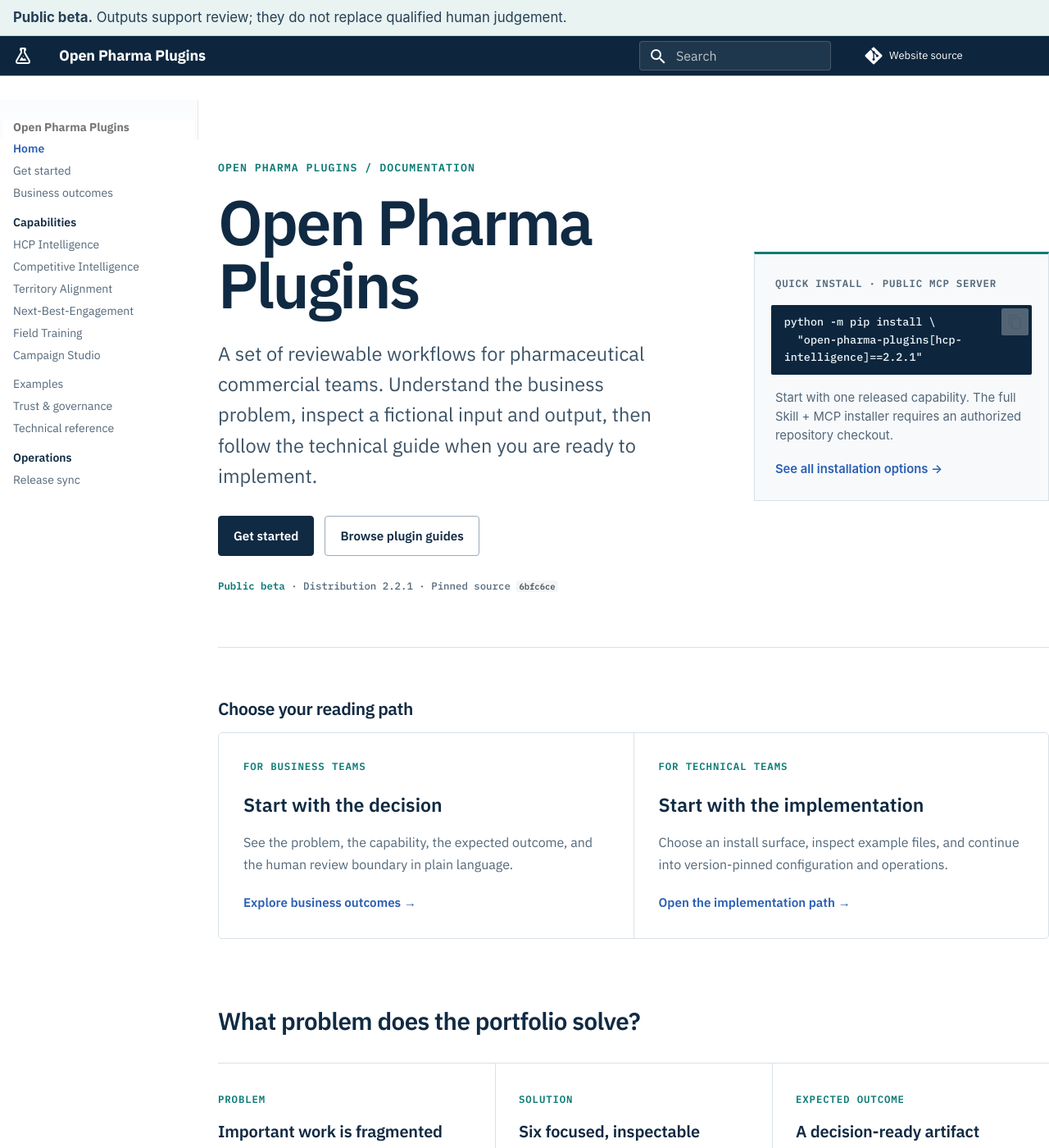
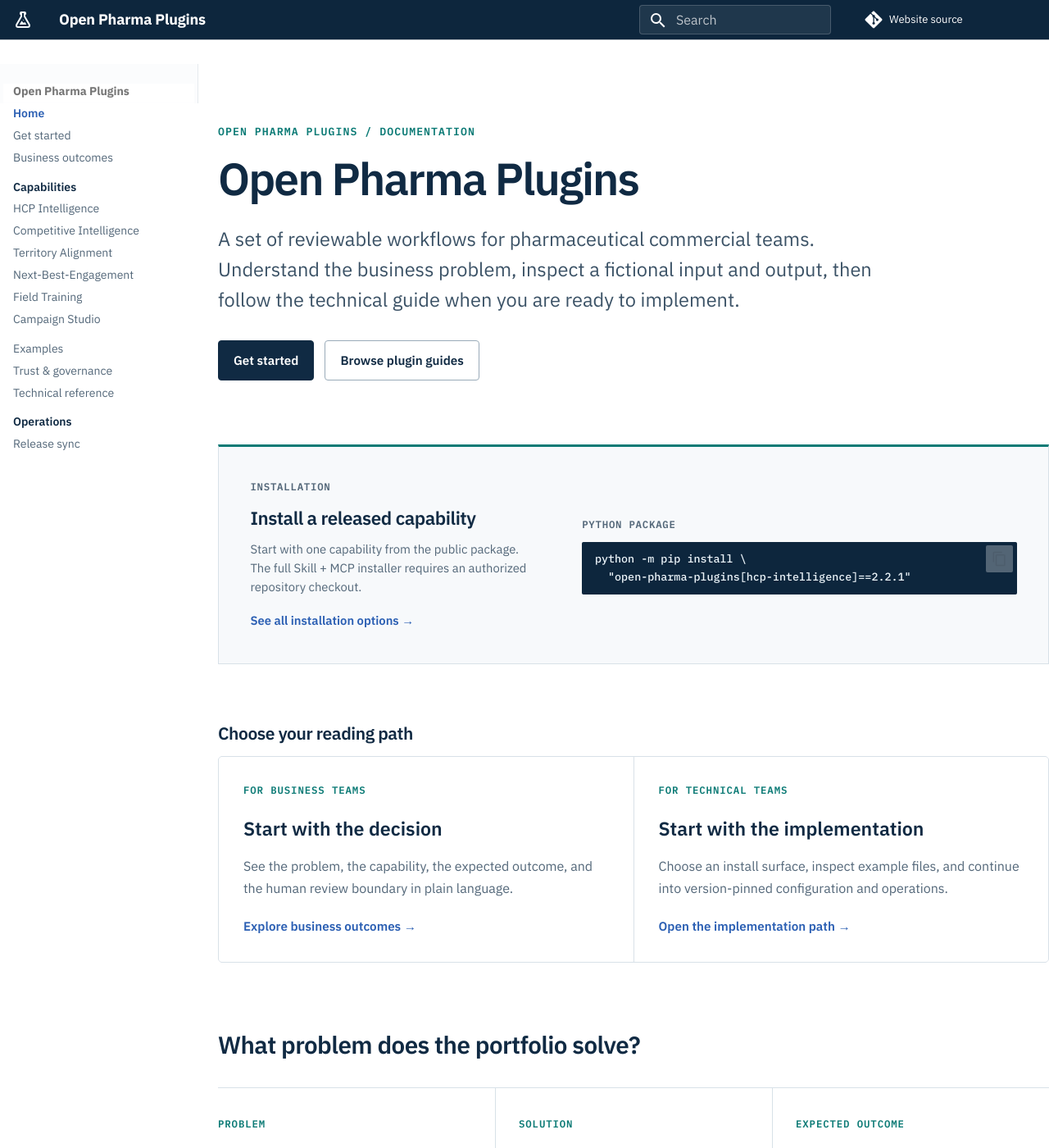
Before and after one commit to PharmaGenAI/pharmagenai.github.io, an MkDocs documentation site: the page built from docs/index.md, in a window 1280 px wide and 1400 px high. Shown: the whole window at 82% size. Built offline with MkDocs 1.6.1 and Material for MkDocs 9.7.7, drawn with Linux system fonts in a browser that asks for light colours; some of the changed text lies outside the part shown.

Commit message:
docs: focus homepage on plugin value

```diff
--- a/docs/assets/stylesheets/extra.css
+++ b/docs/assets/stylesheets/extra.css
@@ -81,13 +81,14 @@
 
 .md-typeset code,
 .dossier-kicker,
-.quick-install__label,
-.release-line,
+.quick-install__eyebrow,
+.quick-install__command > p,
 .outcome-id,
 .preview-label,
 .evidence-ribbon__step,
 .version-tag,
 .problem-solution-map span,
+.architecture-overview__eyebrow,
 .docs-index > section > p,
 .reader-path > span {
   font-family: var(--opp-data);
@@ -143,18 +144,6 @@
   background: rgba(255, 255, 255, 0.08);
 }
 
-.md-banner {
-  border-bottom: 1px solid #b8d9d6;
-  background: #e8f3f2;
-  color: var(--opp-ink);
-  font-size: 0.72rem;
-}
-
-.md-banner__inner {
-  margin-top: 0.35rem;
-  margin-bottom: 0.35rem;
-}
-
 .md-main {
   background: var(--opp-paper);
 }
@@ -199,6 +188,7 @@
 .md-header__button:focus-visible,
 .md-nav__link:focus-visible,
 .opp-button:focus-visible,
+.architecture-diagram__link:focus-visible,
 .reader-path:focus-visible {
   outline: 3px solid var(--opp-focus-light);
   outline-offset: 2px;
@@ -207,13 +197,8 @@
 }
 
 .opp-hero {
-  display: grid;
-  grid-template-columns: minmax(0, 1.35fr) minmax(18rem, 0.65fr);
-  gap: clamp(2.5rem, 7vw, 6rem);
-  align-items: center;
-  margin: 0 0 3rem;
-  padding: clamp(2rem, 4vw, 3.5rem) 0 clamp(2.5rem, 5vw, 4rem);
-  border-bottom: 1px solid var(--opp-line);
+  margin: 0 0 2rem;
+  padding: clamp(2rem, 4vw, 3.5rem) 0 clamp(1.5rem, 3vw, 2.5rem);
 }
 
 .opp-hero__copy {
@@ -232,9 +217,9 @@
 .opp-hero h1 {
   max-width: none;
   margin: 0;
-  font-size: clamp(2.65rem, 6vw, 4.25rem);
+  font-size: clamp(2.35rem, 4.3vw, 3.45rem);
   font-weight: 600;
-  line-height: 1;
+  line-height: 1.04;
 }
 
 .opp-hero__lede {
@@ -280,30 +265,27 @@
   color: var(--opp-paper) !important;
 }
 
-.release-line {
-  margin: 1.3rem 0 0;
-  color: var(--opp-muted);
-  font-size: 0.62rem;
-  overflow-wrap: anywhere;
-}
-
-.release-line strong {
-  color: var(--opp-teal);
-  font-weight: 600;
-}
-
 .quick-install {
+  display: grid;
+  grid-template-columns: minmax(14rem, 0.8fr) minmax(0, 1.2fr);
+  gap: clamp(1.5rem, 4vw, 3rem);
+  align-items: center;
   min-width: 0;
-  max-width: 100%;
-  overflow: hidden;
-  padding: 1.25rem;
+  margin: 0 0 3.5rem;
+  padding: clamp(1.25rem, 3vw, 2rem);
   border: 1px solid var(--opp-line);
   border-top: 3px solid var(--opp-teal);
   background: var(--opp-soft);
 }
 
-.quick-install__label {
-  margin: 0 0 0.8rem;
+.quick-install__intro,
+.quick-install__command {
+  min-width: 0;
+}
+
+.quick-install__eyebrow,
+.quick-install__command > p {
+  margin: 0 0 0.55rem;
   color: var(--opp-muted);
   font-size: 0.62rem;
   font-weight: 600;
@@ -311,30 +293,92 @@
   text-transform: uppercase;
 }
 
+.quick-install h2 {
+  margin: 0 0 0.6rem;
+  font-size: 1.12rem;
+}
+
 .quick-install pre {
-  margin: 0 -0.25rem 0.85rem;
+  max-width: 100%;
+  margin: 0;
+  overflow-x: clip;
   border-radius: 0.2rem;
   background: #0d263d;
 }
 
 .quick-install pre > code {
+  display: block;
+  max-width: 100%;
   background: #0d263d;
   color: #eef6fb;
   font-size: 0.67rem;
   overflow-wrap: anywhere;
   white-space: pre-wrap;
+  word-break: break-word;
 }
 
-.quick-install p:not(.quick-install__label) {
+.quick-install__intro > p:not(.quick-install__eyebrow) {
   margin: 0 0 0.7rem;
   color: var(--opp-muted);
   font-size: 0.74rem;
   line-height: 1.55;
 }
 
-.quick-install > a {
+.quick-install__intro > a {
   font-size: 0.74rem;
   font-weight: 600;
+}
+
+.architecture-overview {
+  margin: 0 0 4rem;
+  padding: clamp(1.5rem, 3vw, 2.25rem) 0 0;
+  border-top: 1px solid var(--opp-line);
+}
+
+.architecture-overview__header {
+  max-width: 46rem;
+  margin-bottom: 1.4rem;
+}
+
+.architecture-overview__eyebrow {
+  margin: 0 0 0.45rem;
+  color: var(--opp-teal);
+  font-size: 0.62rem;
+  font-weight: 600;
+  letter-spacing: 0.07em;
+  text-transform: uppercase;
+}
+
+.architecture-overview h2 {
+  margin: 0 0 0.55rem;
+}
+
+.architecture-overview__header > p:last-child {
+  margin: 0;
+  color: var(--opp-muted);
+}
+
+.architecture-diagram {
+  margin: 0;
+}
+
+.architecture-diagram__link {
+  display: block;
+  overflow: hidden;
+  border: 1px solid var(--opp-line);
+  background: var(--opp-paper);
+}
+
+.architecture-diagram img {
+  display: block;
+  width: 100%;
+  height: auto;
+}
+
+.architecture-diagram figcaption {
+  margin-top: 0.65rem;
+  color: var(--opp-muted);
+  font-size: 0.7rem;
 }
 
 .reader-paths {
@@ -823,13 +867,9 @@
 }
 
 @media screen and (max-width: 59.984375em) {
-  .opp-hero {
+  .quick-install {
     grid-template-columns: 1fr;
-    gap: 2rem;
-  }
-
-  .quick-install {
-    max-width: 32rem;
+    gap: 1.25rem;
   }
 
   .problem-solution-map,
@@ -882,7 +922,7 @@
   }
 
   .opp-hero h1 {
-    font-size: clamp(2.35rem, 12vw, 3rem);
+    font-size: clamp(2.15rem, 10vw, 2.75rem);
   }
 
   .reader-paths__grid,
@@ -890,6 +930,10 @@
   .capability-header,
   .capability-workflow {
     grid-template-columns: 1fr;
+  }
+
+  .architecture-overview {
+    margin-bottom: 3rem;
   }
 
   .reader-path {
--- a/docs/index.md
+++ b/docs/index.md
@@ -14,15 +14,21 @@
       <a class="opp-button opp-button--primary" href="get-started/">Get started</a>
       <a class="opp-button" href="#plugin-guides">Browse plugin guides</a>
     </div>
-    <p class="release-line"><strong>Public beta</strong> · Distribution 2.2.1 · Pinned source <code>6bfc6ce</code></p>
   </div>
-  <aside class="quick-install" aria-labelledby="quick-install-title">
-    <p class="quick-install__label" id="quick-install-title">Quick install · public MCP server</p>
+</section>
+
+<section class="quick-install" aria-labelledby="quick-install-title">
+  <div class="quick-install__intro">
+    <p class="quick-install__eyebrow">Installation</p>
+    <h2 id="quick-install-title">Install a released capability</h2>
+    <p>Start with one capability from the public package. The full Skill + MCP installer requires an authorized repository checkout.</p>
+    <a href="get-started/#pick-the-install-surface">See all installation options →</a>
+  </div>
+  <div class="quick-install__command">
+    <p>Python package</p>
     <pre><code>python -m pip install \
   "open-pharma-plugins[hcp-intelligence]==2.2.1"</code></pre>
-    <p>Start with one released capability. The full Skill + MCP installer requires an authorized repository checkout.</p>
-    <a href="get-started/#pick-the-install-surface">See all installation options →</a>
-  </aside>
+  </div>
 </section>
 
 <section class="reader-paths" aria-labelledby="reader-paths-title">
@@ -62,6 +68,20 @@
     <p>Teams receive a cited profile, evidence brief, scenario, engagement plan, learning draft, or campaign review package that a qualified person can examine.</p>
   </section>
 </div>
+
+<section class="architecture-overview" aria-labelledby="architecture-overview-title">
+  <div class="architecture-overview__header">
+    <p class="architecture-overview__eyebrow">Portfolio architecture</p>
+    <h2 id="architecture-overview-title">How the portfolio fits together</h2>
+    <p>Each capability stays independently installable, so teams can choose the workflow they need and bring its Skill and MCP tools into a supported agent environment.</p>
+  </div>
+  <figure class="architecture-diagram">
+    <a class="architecture-diagram__link" href="assets/images/architecture.svg" aria-label="Open the Open Pharma Plugins architecture diagram at full size">
+      <img src="assets/images/architecture.svg" alt="Architecture diagram showing six pharmaceutical commercial capabilities packaged as independent Open Pharma Plugins with a Skill and MCP server, then installed into agent environments." loading="lazy">
+    </a>
+    <figcaption>Six focused capabilities, packaged one plugin at a time. <a href="assets/images/architecture.svg">Open the full-size diagram →</a></figcaption>
+  </figure>
+</section>
 
 ## Plugin guides { #plugin-guides }
 
--- a/mkdocs.yml
+++ b/mkdocs.yml
@@ -5,7 +5,7 @@
 repo_name: Website source
 repo_url: https://github.com/PharmaGenAI/pharmagenai.github.io
 edit_uri: ""
-copyright: Open Pharma Plugins is an Apache-2.0 public beta. Validate outputs before operational use.
+copyright: Open Pharma Plugins is licensed under Apache-2.0. Validate outputs before operational use.
 
 theme:
   name: material
--- a/overrides/main.html
+++ b/overrides/main.html
@@ -28,10 +28,6 @@
   </script>
 {% endblock %}
 
-{% block announce %}
-  <strong>Public beta.</strong> Outputs support review; they do not replace qualified human judgement.
-{% endblock %}
-
 {% block footer %}
   {{ super() }}
   {% if config.extra.utility_links %}
```
Also changed, not shown: docs/assets/images/architecture.svg (added), 3 other files.
